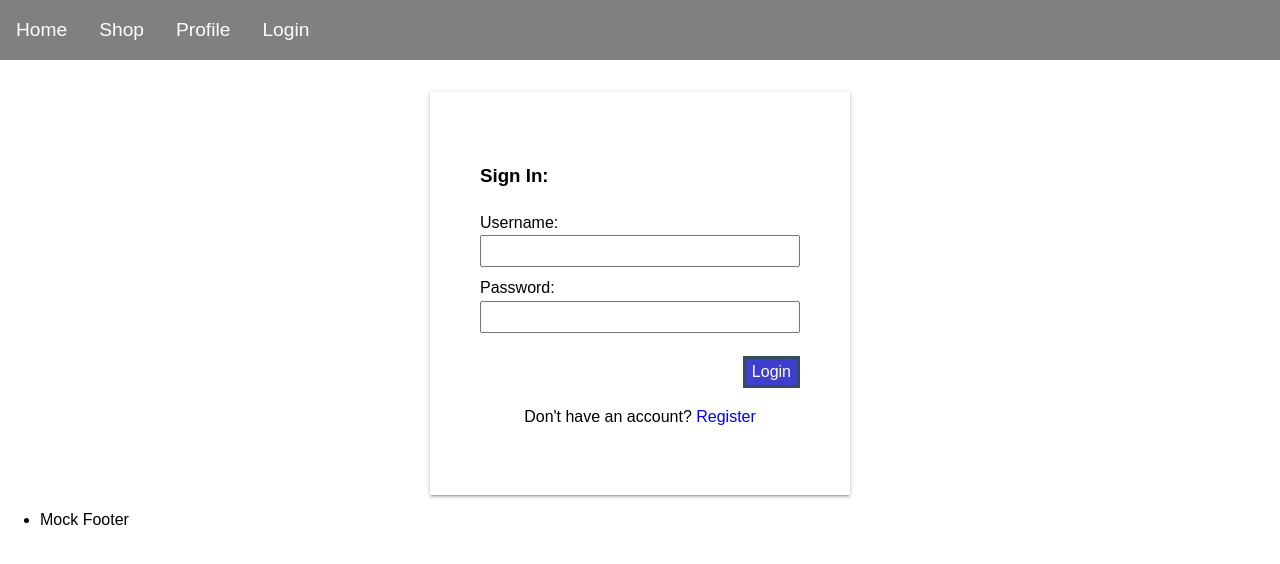
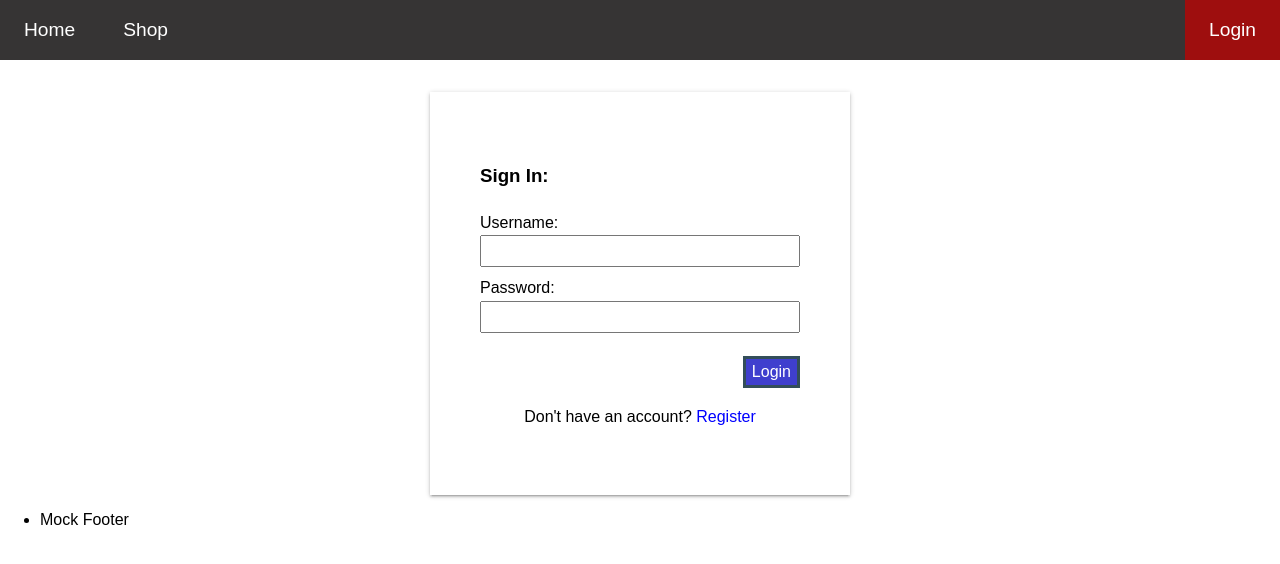
Before and after one commit to VividCoder7777/ChatFormClient, a React (Create React App) app: page /login in a window 1280 px wide. Shown: the top 564 px of the page. Built offline with nearby package versions, Linux system fonts and the light colour scheme; no server answers; the HTML template or start-up script is replaced by a standard one.

Commit message:
changed look and made app call this method to auth

```diff
--- a/src/App.js
+++ b/src/App.js
@@ -24,15 +24,15 @@ class App extends Component {
 		};
 	}
 
-	authCallback = () => {
-		console.log('AUTH CALLBACK');
+	checkIfUserIsAuthenticated = () => {
 		if (JWTHelper.hasToken()) {
 			UserAPI.isAuthenticated(JWTHelper.getAuthToken()).then((result) => {
 				console.log('results are ', result);
 				if (result.data.user) {
 					this.setState({
 						checkedAuthStatus: true,
-						isAuthenticated: true
+						isAuthenticated: true,
+						user: result.data.user
 					});
 				} else {
 					this.setState({
@@ -48,6 +48,10 @@ class App extends Component {
 				isAuthenticated: false
 			});
 		}
+	};
+
+	authCallback = () => {
+		this.checkIfUserIsAuthenticated();
 	};
 
 	logoutCallback = () => {
@@ -82,6 +86,8 @@ class App extends Component {
 				});
 			}
 		});
+
+		this.checkIfUserIsAuthenticated();
 	}
 
 	// get data
--- a/src/components/navigation/menu-items.jsx
+++ b/src/components/navigation/menu-items.jsx
@@ -13,16 +13,19 @@ class MenuItems extends Component {
 
 		if (this.props.isAuthenticated) {
 			return (
-				<React.Fragment>
+				<div id="user-menu">
 					<Link to="/profile">{user ? user.username : 'Logout'}</Link>
 					<div className="submenu">
 						<ul>
+							<li>
+								<Link to="/protected/profile">Profile</Link>
+							</li>
 							<li>
 								<Link to="/logout">Logout</Link>
 							</li>
 						</ul>
 					</div>
-				</React.Fragment>
+				</div>
 			);
 		} else {
 			return <Link to="/login">Login</Link>;
@@ -42,10 +45,9 @@ class MenuItems extends Component {
 				<li>
 					<Link to="/protected/shop">Shop</Link>
 				</li>
-				<li>
-					<Link to="/protected/profile">Profile</Link>
-				</li>
-				<li>{this.isUserLoggedIn()}</li>
+				<ul id="user-actions">
+					<li>{this.isUserLoggedIn()}</li>
+				</ul>
 			</React.Fragment>
 		);
 	}
--- a/src/components/navigation/navigation.scss
+++ b/src/components/navigation/navigation.scss
@@ -12,15 +12,36 @@
 
 	li {
 		line-height: 3.14;
-		padding: 0 1rem;
+		padding: 0 1.5rem;
 		position: relative;
 	}
 
-	li > div {
-	}
+	.submenu {
+		ul {
+			list-style: none;
+			padding: 0;
 
-	li > div > ul {
-		list-style: none;
+			li {
+				padding-left: 1rem;
+				padding-right: 1rem;
+			}
+
+			li:hover {
+				font-weight: bold;
+			}
+		}
+		display: none;
+		position: absolute;
+		top: 100%;
+		left: 0;
+		right: 0;
+		z-index: 20000;
+		color: rgb(3, 3, 3);
+		text-align: center;
+		border-bottom-left-radius: 25px;
+		border-bottom-right-radius: 25px;
+		border: 1px solid gray;
+		font-size: 0.8rem;
 	}
 
 	#menu {
@@ -28,11 +49,21 @@
 		max-width: 50px;
 		vertical-align: middle;
 	}
+
+	#user-menu:hover .submenu {
+		display: block;
+	}
+
+	#user-actions {
+		list-style: none;
+		padding: 0;
+		margin-left: auto;
+		background: rgb(158, 14, 14);
+	}
 }
 
 .black {
-	background: rgb(99, 96, 96);
-	opacity: 0.8;
+	background: rgb(54, 52, 52);
 }
 
 #side-menu {
```
